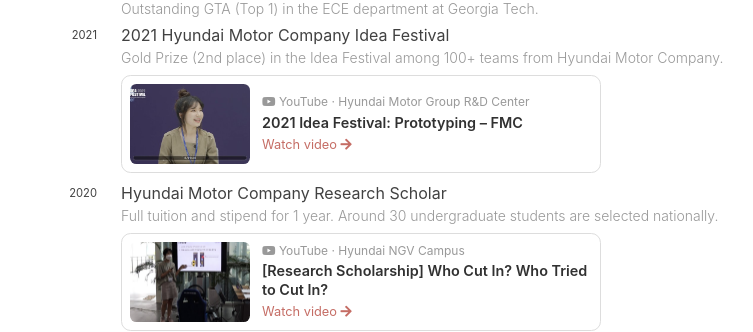
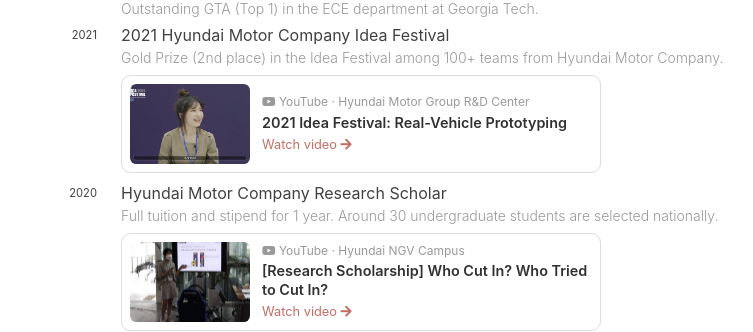
Before and after one commit to skvictoria/skvictoria.github.io, a Jekyll site: the page built from cv.md, in a window 1280 px wide and 900 px high, scrolled down 1802 px. Shown: the part 146-478 px from the top of the window, without its empty margins (211-964 px from the left). Built offline with Jekyll 4.4.1, drawn with Linux system fonts in a browser that asks for light colours; nearby versions of some CDN libraries; some web fonts are replaced.

Commit message:
Idea Festival card: title as Real-Vehicle Prototyping
Co-Authored-By: Claude Opus 5.5 (1M context) <noreply@anthropic.com>

```diff
--- a/_data/awards.yaml
+++ b/_data/awards.yaml
@@ -19,7 +19,7 @@
   year: "2021"
   image: /images/news/2021-hyundai-idea-festival.jpg
   article-url: https://www.youtube.com/watch?v=ti5-qb5g158
-  article-title: "2021 Idea Festival: Prototyping – FMC"
+  article-title: "2021 Idea Festival: Real-Vehicle Prototyping"
   article-source: YouTube · Hyundai Motor Group R&D Center
   article-icon: fab fa-youtube
   article-cta: Watch video
```
